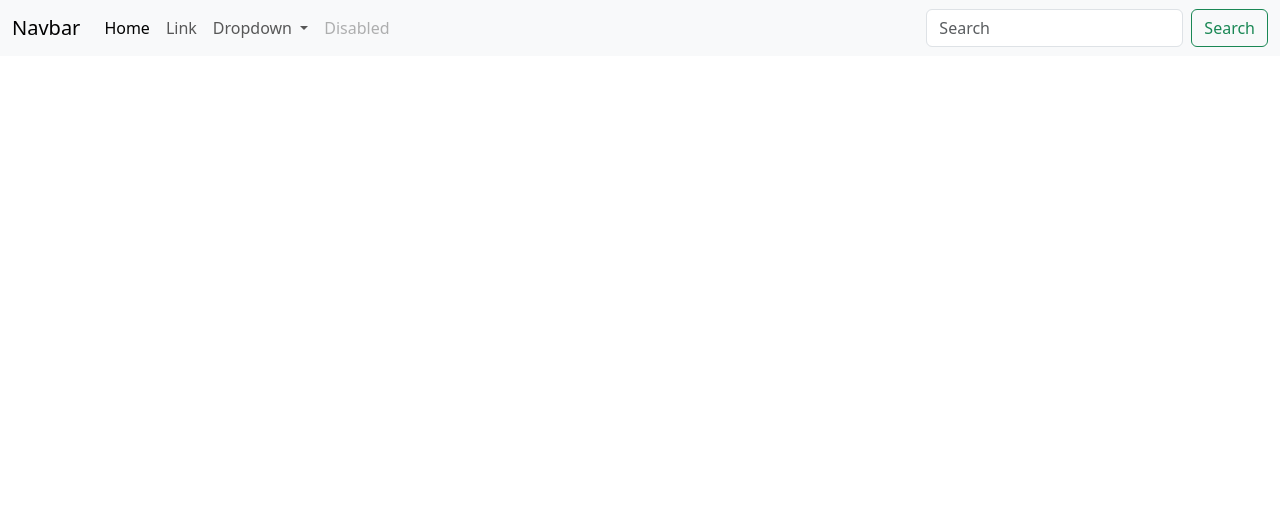
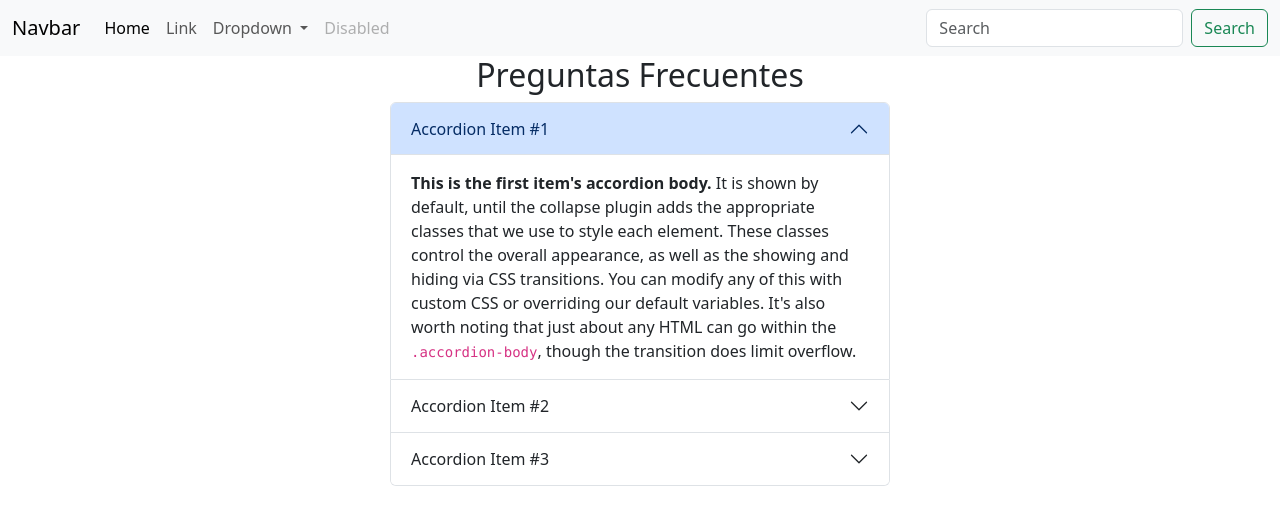
Before and after one commit to ricardopedrozo11/clase-10, a plain HTML site: page index.html in a window 1280 px wide. Drawn offline with nearby package versions, Linux system fonts and the light colour scheme.

Commit message:
agregue una seccion de acordeon

```diff
--- a/ccs/style.css
+++ b/ccs/style.css
@@ -0,0 +1,7 @@
+.div-centrado{
+    width: 500px;
+    margin: auto;
+}
+h2{
+    text-align: center;
+}
--- a/index.html
+++ b/index.html
@@ -5,7 +5,8 @@
     <meta name="viewport" content="width=device-width, initial-scale=1">
     <title>Bootstrap demo</title>
     <link href="https://cdn.jsdelivr.net/npm/bootstrap@5.3.0/dist/css/bootstrap.min.css" rel="stylesheet" integrity="sha384-9ndCyUaIbzAi2FUVXJi0CjmCapSmO7SnpJef0486qhLnuZ2cdeRhO02iuK6FUUVM" crossorigin="anonymous">
-  </head>
+    <link rel="stylesheet" href="./ccs/style.css">
+</head>
   <body>
     <header>
         <nav class="navbar navbar-expand-lg bg-body-tertiary">
@@ -45,6 +46,47 @@
             </div>
           </nav>
     </header>
+    <main>
+        <h2> Preguntas Frecuentes</h2>
+        <div class="accordion div-centrado" id="accordionExample">
+            <div class="accordion-item">
+              <h2 class="accordion-header">
+                <button class="accordion-button" type="button" data-bs-toggle="collapse" data-bs-target="#collapseOne" aria-expanded="true" aria-controls="collapseOne">
+                  Accordion Item #1
+                </button>
+              </h2>
+              <div id="collapseOne" class="accordion-collapse collapse show" data-bs-parent="#accordionExample">
+                <div class="accordion-body">
+                  <strong>This is the first item's accordion body.</strong> It is shown by default, until the collapse plugin adds the appropriate classes that we use to style each element. These classes control the overall appearance, as well as the showing and hiding via CSS transitions. You can modify any of this with custom CSS or overriding our default variables. It's also worth noting that just about any HTML can go within the <code>.accordion-body</code>, though the transition does limit overflow.
+                </div>
+              </div>
+            </div>
+            <div class="accordion-item">
+              <h2 class="accordion-header">
+                <button class="accordion-button collapsed" type="button" data-bs-toggle="collapse" data-bs-target="#collapseTwo" aria-expanded="false" aria-controls="collapseTwo">
+                  Accordion Item #2
+                </button>
+              </h2>
+              <div id="collapseTwo" class="accordion-collapse collapse" data-bs-parent="#accordionExample">
+                <div class="accordion-body">
+                  <strong>This is the second item's accordion body.</strong> It is hidden by default, until the collapse plugin adds the appropriate classes that we use to style each element. These classes control the overall appearance, as well as the showing and hiding via CSS transitions. You can modify any of this with custom CSS or overriding our default variables. It's also worth noting that just about any HTML can go within the <code>.accordion-body</code>, though the transition does limit overflow.
+                </div>
+              </div>
+            </div>
+            <div class="accordion-item">
+              <h2 class="accordion-header">
+                <button class="accordion-button collapsed" type="button" data-bs-toggle="collapse" data-bs-target="#collapseThree" aria-expanded="false" aria-controls="collapseThree">
+                  Accordion Item #3
+                </button>
+              </h2>
+              <div id="collapseThree" class="accordion-collapse collapse" data-bs-parent="#accordionExample">
+                <div class="accordion-body">
+                  <strong>This is the third item's accordion body.</strong> It is hidden by default, until the collapse plugin adds the appropriate classes that we use to style each element. These classes control the overall appearance, as well as the showing and hiding via CSS transitions. You can modify any of this with custom CSS or overriding our default variables. It's also worth noting that just about any HTML can go within the <code>.accordion-body</code>, though the transition does limit overflow.
+                </div>
+              </div>
+            </div>
+          </div>
+    </main>
     <script src="https://cdn.jsdelivr.net/npm/bootstrap@5.3.0/dist/js/bootstrap.bundle.min.js" integrity="sha384-geWF76RCwLtnZ8qwWowPQNguL3RmwHVBC9FhGdlKrxdiJJigb/j/68SIy3Te4Bkz" crossorigin="anonymous"></script>
   </body>
 </html>
```
